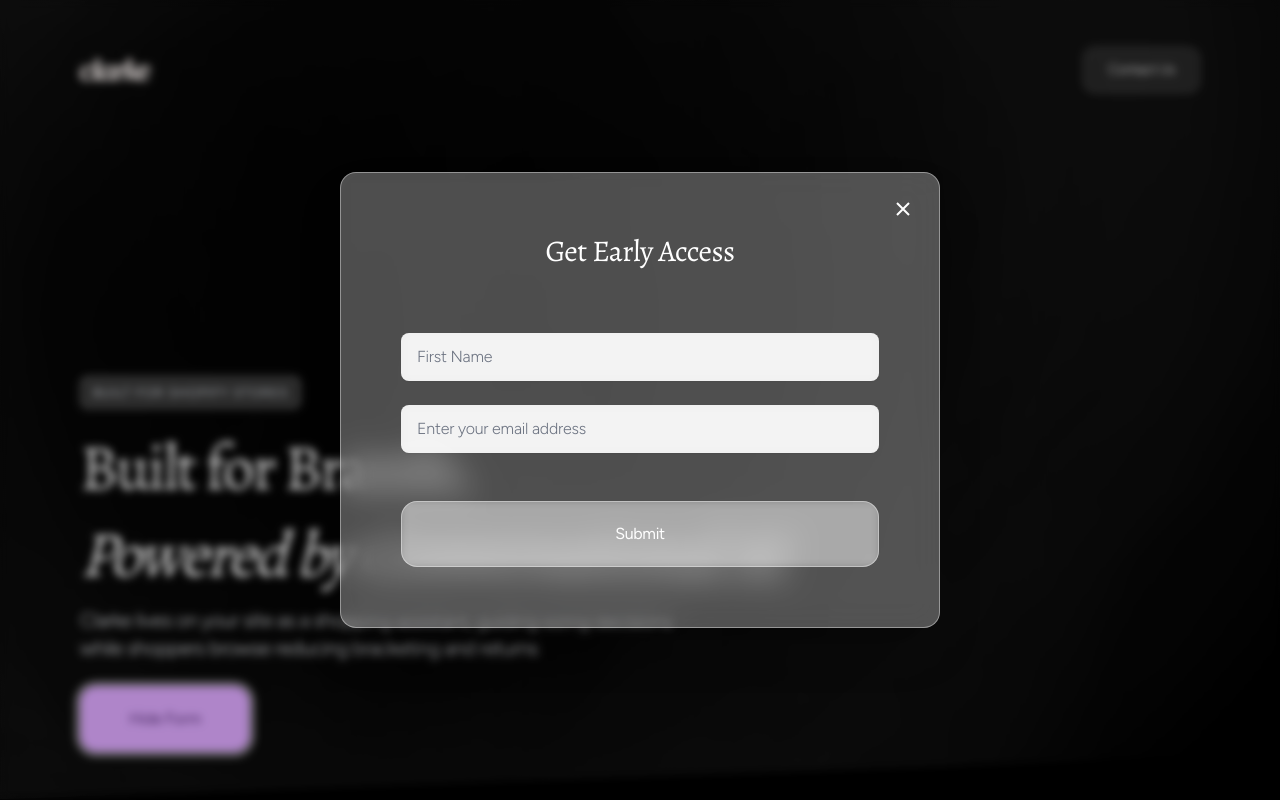
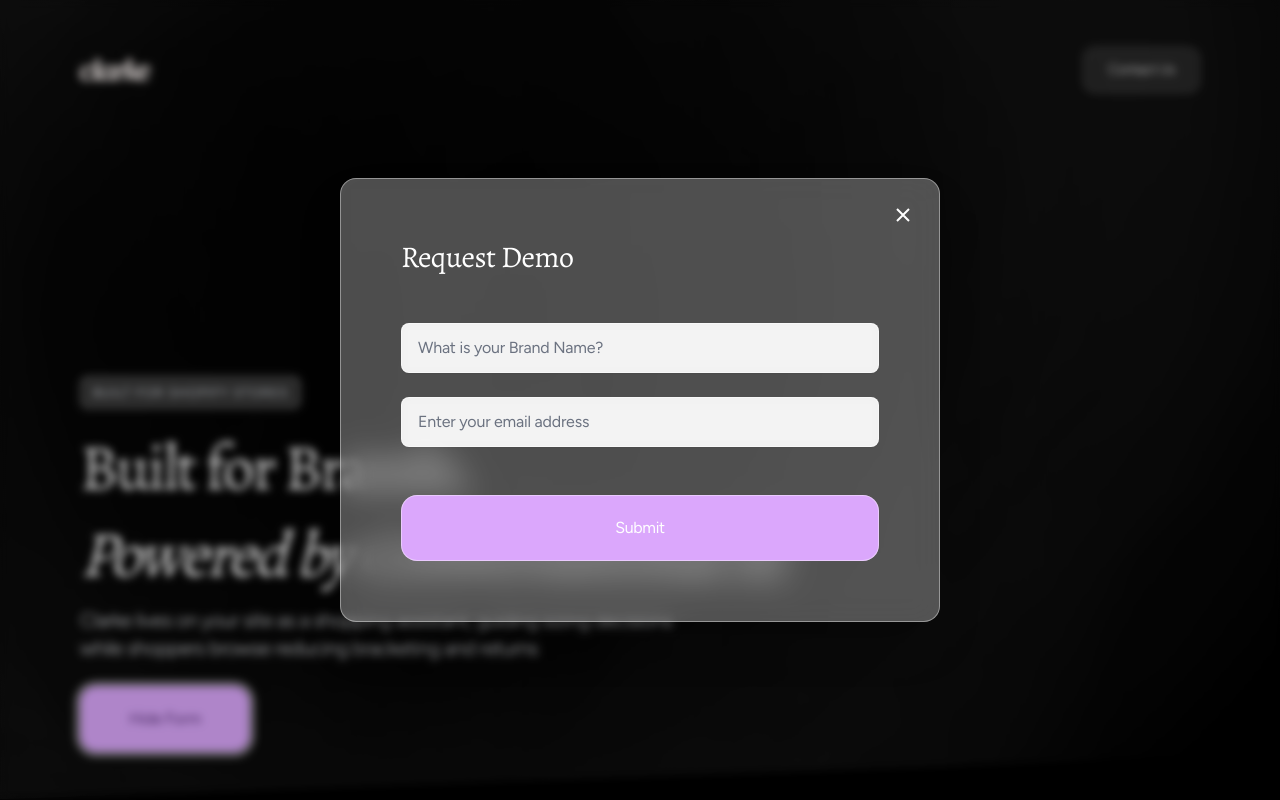
Before and after one commit to Adekunle-Samuel/clarke-landing-page, a Next.js app: page / in a window 1280 px wide. Both pictures are taken after a click on the button "Request Demo". Built offline with nearby package versions, Linux system fonts and the light colour scheme; no server answers.

Commit message:
Refactor partner form handling in the homepage component; remove unused partner form state and submission logic for future use; update input fields to utilize a custom Input component for improved styling and consistency.

```diff
--- a/src/app/page.tsx
+++ b/src/app/page.tsx
@@ -2,10 +2,11 @@
 
 import { useState, useEffect } from 'react'
 //import { supabase } from '@/lib/supabase'
-import { addToWaitlist, addPartner } from '@/lib/supabase-utils'
+import { addToWaitlist } from '@/lib/supabase-utils'
 import Script from 'next/script'
 //import SupabaseStatus from '@/components/SupabaseStatus'
 import Logo from '@/components/Logo'
+import { Input } from '@/components/ui/input'
 
 // Type definitions for FinisherHeader
 declare global {
@@ -44,12 +45,9 @@ export default function Home() {
   const [message, setMessage] = useState('')
   const [showForm, setShowForm] = useState(false)
 
-  // Partner form state
-  const [brandName, setBrandName] = useState('')
-  const [brandEmail, setBrandEmail] = useState('')
-  const [isPartnerSubmitting, setIsPartnerSubmitting] = useState(false)
-  const [partnerMessage, setPartnerMessage] = useState('')
-  const [showPartnerForm, setShowPartnerForm] = useState(false)
+  // Partner form state (reserved for future use)
+  // const [brandName, setBrandName] = useState('')
+  // const [brandEmail, setBrandEmail] = useState('')
 
   // Success popup state
   const [showSuccessPopup, setShowSuccessPopup] = useState(false)
@@ -147,45 +145,46 @@ export default function Home() {
     }
   }
 
-  const handlePartnerSubmit = async (e: React.FormEvent) => {
-    e.preventDefault()
-    setIsPartnerSubmitting(true)
-    setPartnerMessage('')
-
-    try {
-      // Add to Supabase partners
-      await addPartner({ brand_name: brandName, email: brandEmail })
-
-      // Send notification email
-      try {
-        const emailResponse = await fetch('/api/send-waitlist-email', {
-          method: 'POST',
-          headers: {
-            'Content-Type': 'application/json',
-          },
-          body: JSON.stringify({ name: brandName, email: brandEmail, type: 'partner' }),
-        })
-
-        if (!emailResponse.ok) {
-          console.error('Failed to send partner notification email')
-          // Don't throw error here - the partner is still added to database
-        }
-      } catch (emailError) {
-        console.error('Partner email sending error:', emailError)
-        // Continue with success flow even if email fails
-      }
-
-      setBrandName('')
-      setBrandEmail('')
-      setShowPartnerForm(false)
-      setShowPartnerSuccessPopup(true)
-    } catch (error) {
-      setPartnerMessage('Something went wrong. Please try again.')
-      console.error('Error:', error)
-    } finally {
-      setIsPartnerSubmitting(false)
-    }
-  }
+  // Partner form handler (reserved for future use)
+  // const handlePartnerSubmit = async (e: React.FormEvent) => {
+  //   e.preventDefault()
+  //   setIsPartnerSubmitting(true)
+  //   setPartnerMessage('')
+  //
+  //   try {
+  //     // Add to Supabase partners
+  //     await addPartner({ brand_name: brandName, email: brandEmail })
+  //
+  //     // Send notification email
+  //     try {
+  //       const emailResponse = await fetch('/api/send-waitlist-email', {
+  //         method: 'POST',
+  //         headers: {
+  //           'Content-Type': 'application/json',
+  //         },
+  //         body: JSON.stringify({ name: brandName, email: brandEmail, type: 'partner' }),
+  //       })
+  //
+  //       if (!emailResponse.ok) {
+  //         console.error('Failed to send partner notification email')
+  //         // Don't throw error here - the partner is still added to database
+  //       }
+  //     } catch (emailError) {
+  //       console.error('Partner email sending error:', emailError)
+  //       // Continue with success flow even if email fails
+  //     }
+  //
+  //     setBrandName('')
+  //     setBrandEmail('')
+  //     setShowPartnerForm(false)
+  //     setShowPartnerSuccessPopup(true)
+  //   } catch (error) {
+  //     setPartnerMessage('Something went wrong. Please try again.')
+  //     console.error('Error:', error)
+  //   } finally {
+  //     setIsPartnerSubmitting(false)
+  //   }
+  // }
 
   return (
     <>
@@ -285,34 +284,34 @@ export default function Home() {
 
               <form onSubmit={handleSubmit} className="flex flex-col gap-8 lg:gap-12">
                 {/* Form Header */}
-                <div className="text-center mb-4">
+                <div className="text-left">
                   <h2 className="font-serif text-white text-2xl lg:text-3xl tracking-[-0.5px] leading-[1.2] font-medium">
-                    Get Early Access
+                    Request Demo
                   </h2>
                 </div>
 
                 <div className="flex flex-col gap-6">
-                  <div className="flex flex-col gap-3">
-                    <input
+                  <div className="flex flex-col gap-2">
+                    <Input
                       id="name"
                       type="text"
-                      placeholder="First Name"
+                      placeholder="What is your Brand Name?"
                       value={name}
                       onChange={(e) => setName(e.target.value)}
-                      className="bg-white/90 backdrop-blur-sm py-3 outline-none border-0 border border-white/50 focus:border-[#2ecc71] focus:bg-white rounded-lg font-sans text-gray-900 text-base tracking-[-0.2px] px-4 transition-all duration-300 placeholder:text-gray-500 placeholder:font-normal w-full shadow-sm"
+                      className="bg-white/90 backdrop-blur-sm border-white/50 focus-visible:border-[#2ecc71] focus-visible:bg-white text-gray-900 placeholder:text-gray-500 font-sans text-base tracking-[-0.2px] py-3 px-4 shadow-sm"
                       required
                       aria-describedby="name-error"
                     />
                   </div>
 
-                  <div className="flex flex-col gap-3">
-                    <input
+                  <div className="flex flex-col gap-2">
+                    <Input
                       id="email"
                       type="email"
                       placeholder="Enter your email address"
                       value={email}
                       onChange={(e) => setEmail(e.target.value)}
-                      className="bg-white/90 backdrop-blur-sm py-3 outline-none border-0 border border-white/50 focus:border-[#2ecc71] focus:bg-white rounded-lg font-sans text-gray-900 text-base tracking-[-0.2px] px-4 transition-all duration-300 placeholder:text-gray-500 placeholder:font-normal w-full shadow-sm"
+                      className="bg-white/90 backdrop-blur-sm border-white/50 focus-visible:border-[#2ecc71] focus-visible:bg-white text-gray-900 placeholder:text-gray-500 font-sans text-base tracking-[-0.2px] py-3 px-4 shadow-sm"
                       required
                       aria-describedby="email-error"
                     />
@@ -322,7 +321,7 @@ export default function Home() {
                 <button
                   type="submit"
                   disabled={isSubmitting}
-                  className="relative overflow-hidden rounded-2xl px-8 lg:px-12 py-4 lg:py-5 font-sans font-medium text-white text-sm lg:text-base tracking-[-0.3px] leading-[1.3] bg-white/30 backdrop-blur-sm border border-white/40 disabled:opacity-50 disabled:cursor-not-allowed transition-all duration-300 focus:outline-none focus:ring-2 focus:ring-[#2ecc71] focus:ring-offset-2 group hover:bg-white/40"
+                  className="relative overflow-hidden rounded-2xl px-8 lg:px-12 py-4 lg:py-5 font-sans font-medium text-white text-sm lg:text-base tracking-[-0.3px] leading-[1.3] bg-[#DBA7FC] backdrop-blur-sm border border-white/40 disabled:opacity-50 disabled:cursor-not-allowed transition-all duration-300 focus:outline-none focus:ring-2 focus:ring-[#2ecc71] focus:ring-offset-2 group hover:bg-white/40"
                 >
                   <span className="relative z-10">{isSubmitting ? 'Joining...' : 'Submit'}</span>
                   <div className="absolute inset-0 bg-gradient-to-r from-white/0 via-white/40 to-white/0 transform -translate-x-full group-hover:translate-x-full transition-transform duration-700 ease-out"></div>
--- a/src/components/ui/input.tsx
+++ b/src/components/ui/input.tsx
@@ -2,8 +2,7 @@ import * as React from "react"
 
 import { cn } from "@/lib/utils"
 
-export interface InputProps
-  extends React.InputHTMLAttributes<HTMLInputElement> {}
+export type InputProps = React.InputHTMLAttributes<HTMLInputElement>
 
 const Input = React.forwardRef<HTMLInputElement, InputProps>(
   ({ className, type, ...props }, ref) => {
```
